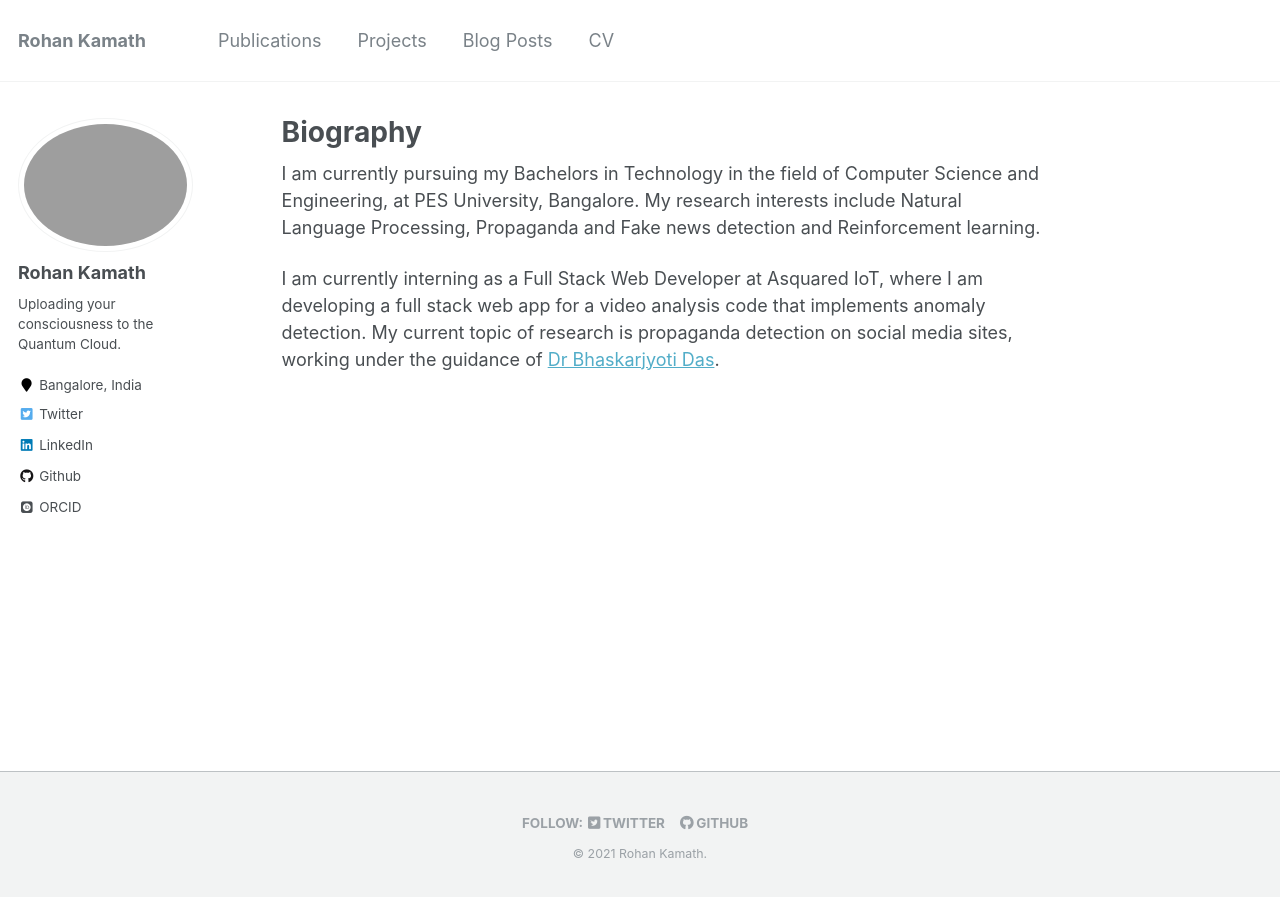
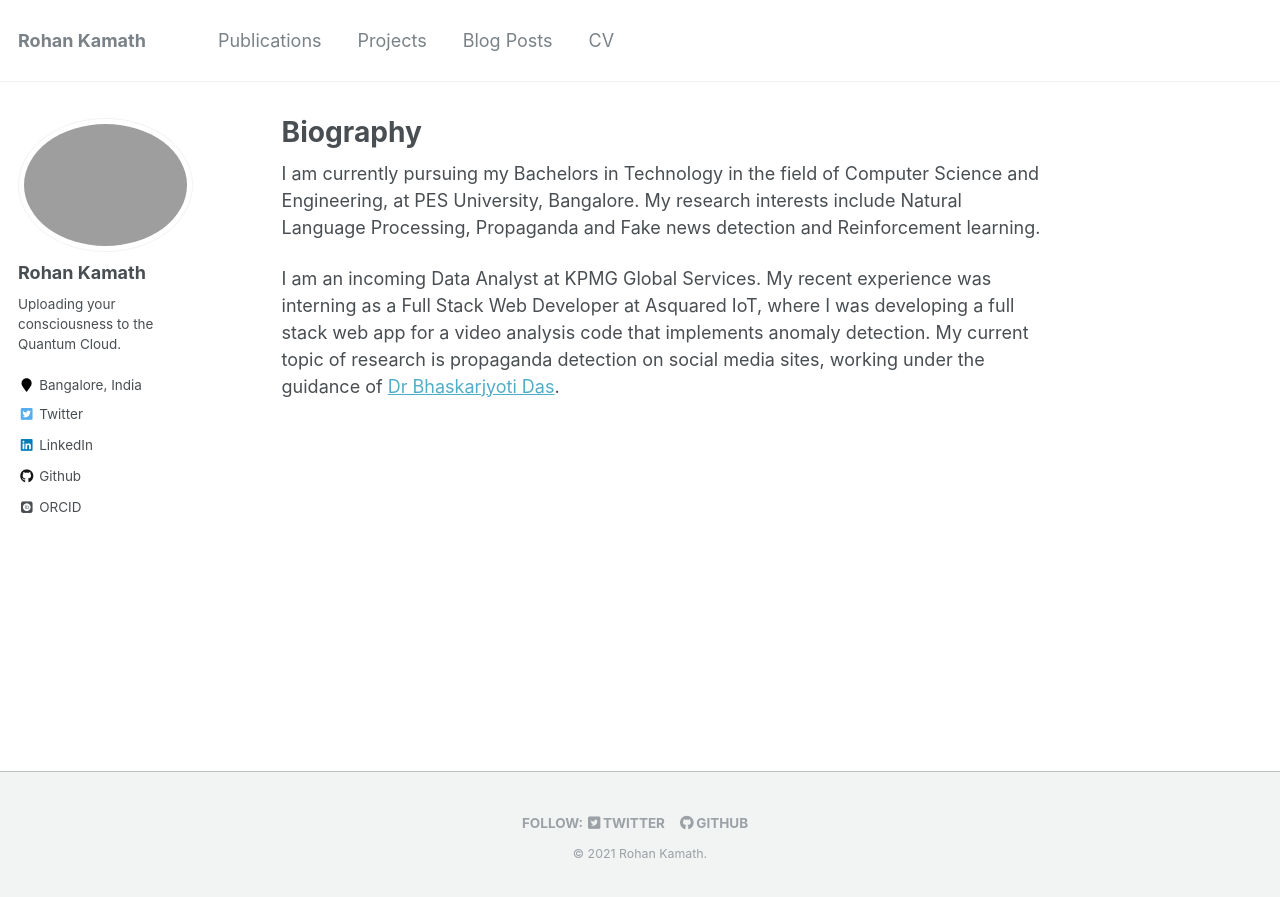
Before and after one commit to rohanrkamath/rohanrkamath.github.io, a Jekyll site: the page built from _pages/about.md, in a window 1280 px wide. Shown: the top 897 px of the page. Built offline with Jekyll 4.4.1, drawn with Linux system fonts in a browser that asks for light colours; some web fonts are replaced.

Commit message:
updated blog post

```diff
--- a/_pages/about.md
+++ b/_pages/about.md
@@ -9,4 +9,4 @@ redirect_from:
 ---
 I am currently pursuing my Bachelors in Technology in the field of Computer Science and Engineering, at PES University, Bangalore. My research interests include Natural Language Processing, Propaganda and Fake news detection and Reinforcement learning.
 
-I am currently interning as a Full Stack Web Developer at Asquared IoT, where I am developing a full stack web app for a video analysis code that implements anomaly detection. My current topic of research is propaganda detection on social media sites, working under the guidance of <a href="https://www.linkedin.com/in/bhaskarjyoti/" target="_blank">Dr Bhaskarjyoti Das</a>.
+I am an incoming Data Analyst at KPMG Global Services. My recent experience was interning as a Full Stack Web Developer at Asquared IoT, where I was developing a full stack web app for a video analysis code that implements anomaly detection. My current topic of research is propaganda detection on social media sites, working under the guidance of <a href="https://www.linkedin.com/in/bhaskarjyoti/" target="_blank">Dr Bhaskarjyoti Das</a>.
```
